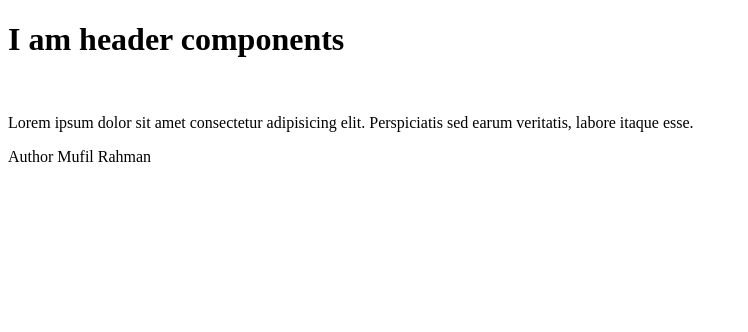
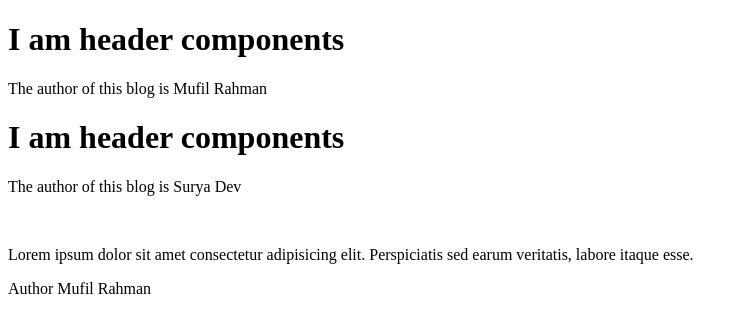
Before and after one commit to rahmanizum/React-journey--Broto, a React (Create React App) app: page / in a window 1280 px wide. Shown: the top 332 px of the page, without its empty margins (0-748 px from the left). Built offline with nearby package versions, Linux system fonts and the light colour scheme.

Commit message:
passing data to components

```diff
--- a/src/App.js
+++ b/src/App.js
@@ -1,10 +1,16 @@
 
 import Header from './components/Header'
+import Footer from './components/Footer'
 function App() {
   let author = "Mufil Rahman"
   return (
   <div>
-    <Header/>
+    <Header />
+    <Footer author={author}/>
+
+    <Header />
+    <Footer author = {"Surya Dev"}/>
+
     <br/>
     <p>Lorem ipsum dolor sit amet consectetur adipisicing elit. Perspiciatis sed earum veritatis, labore itaque esse.</p>
     <p>Author <span>{author}</span></p>
--- /dev/null
+++ b/src/components/Footer.js
@@ -0,0 +1,11 @@
+function Footer(props){
+    return(
+        <div>
+            <p>The author of this blog is {props.author}</p>
+        </div>
+    )
+}
+Footer.defaultProps ={
+    author:"Anonymous"
+}
+export default Footer;
```
